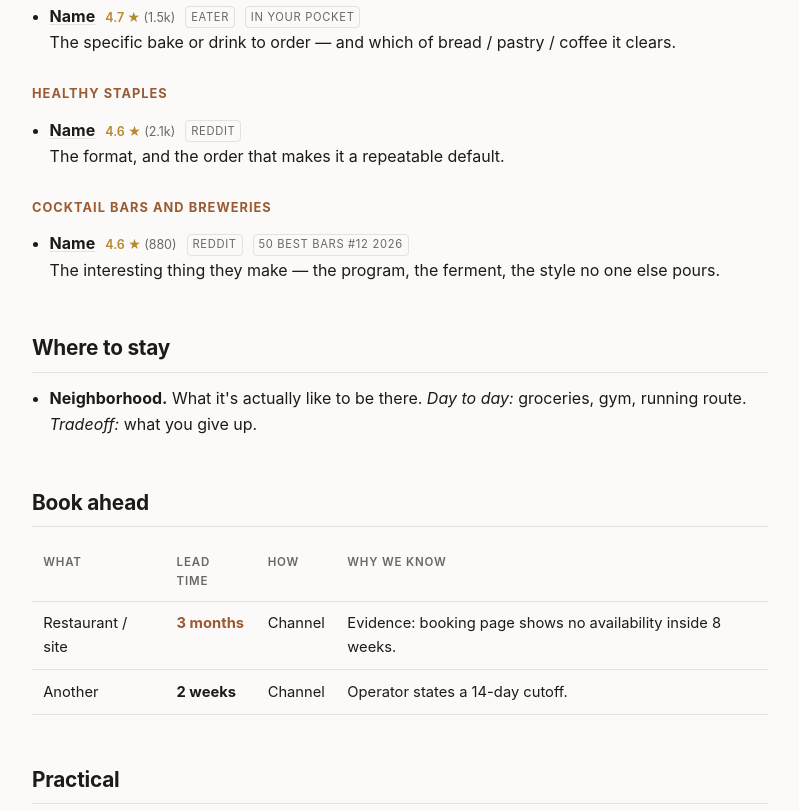
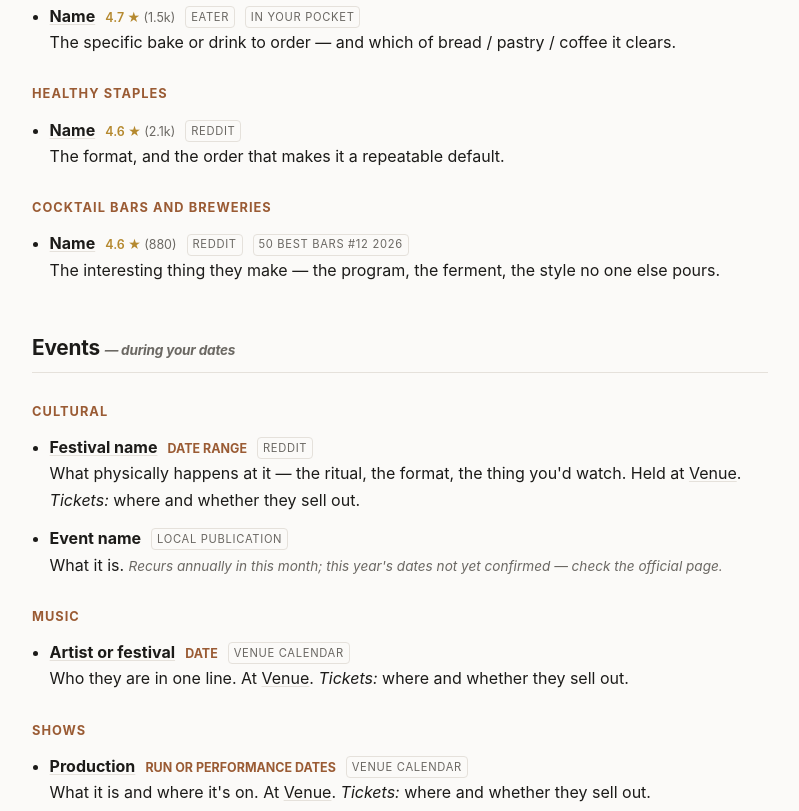
Before and after one commit to wangfowen/travelplan, a plain HTML site: page travel-brief/reference/brief-template.html in a window 1280 px wide. Shown: the part 1986-2797 px from the top of the page, without its empty margins (240-1039 px from the left). Drawn offline with Linux system fonts and the light colour scheme.

Commit message:
Reorder Food before Events; restore Events section in template
Co-Authored-By: Claude Sonnet 5 <noreply@anthropic.com>

```diff
--- a/travel-brief/reference/brief-template.html
+++ b/travel-brief/reference/brief-template.html
@@ -135,7 +135,7 @@
          knowledge are fine — label per Accuracy rules. -->
     <div class="meta">Typical MONTH: XX°/XX°C highs/lows · rain likelihood · daylight until XX:XX</div>
     <nav class="toc">
-      <a href="#do">Things to do</a><a href="#events">Events</a><a href="#food">Food</a><a href="#stay">Stay</a><a href="#book">Book ahead</a><a href="#practical">Practical</a><a href="#country">COUNTRY</a>
+      <a href="#do">Things to do</a><a href="#food">Food</a><a href="#events">Events</a><a href="#stay">Stay</a><a href="#book">Book ahead</a><a href="#practical">Practical</a><a href="#country">COUNTRY</a>
     </nav>
   </header>
 
@@ -146,7 +146,7 @@
     · Rating badge follows the name, ALWAYS with the review count — a bare
       "4.9 ★" hides whether that's 12 reviews or 12,000. NEVER invent either.
       Google ratings only; never substitute a TripAdvisor/Yelp score.
-    · EVERY Things-to-do, Events and Food entry carries a .src tag. Stack all that apply
+    · EVERY Things-to-do, Food and Events entry carries a .src tag. Stack all that apply
       when a place shows up in several sources — that agreement is the signal.
       Vocabulary: reddit (linked) · atlas obscura · eater (linked)
                   · michelin ★ YEAR · 50 best #N YEAR (name the list if it isn't
@@ -413,6 +413,84 @@
     <li><b><a href="#">Name</a></b> <span class="rating">4.6 ★ <span class="count">(880)</span></span> <span class="src"><a href="#">reddit</a></span> <span class="src">50 best bars #12 2026</span><br>The interesting thing they make — the program, the ferment, the style no one else pours.</li>
   </ul>
 
+  <!-- ── 3. EVENTS ─────────────────────────
+       Everything here is date-dependent: ONLY what falls inside the
+       traveler's dates, in four subsections. DELETE any empty subsection
+       heading-and-all; deleting the entire section is the normal outcome
+       for most cities in most weeks and beats a padded one.
+       Dates and runs must be CONFIRMED on the official page for the travel
+       year — recurring events move.
+       Anything with sellout-risk tickets here also gets a Book-ahead row. ── -->
+  <h2 id="events">Events <span class="note">— during your dates</span></h2>
+
+  <!-- Cultural: events unique to this place — a local tradition, a festival
+       the city is known for, a seasonal phenomenon, a genuine one-off.
+       NOT club nights, markets, running events, or anything a comparable
+       city also has; touring productions go in Music or Shows if anywhere. -->
+  <h3>Cultural</h3>
+  <ul>
+    <li>
+      <b><a href="https://official-event-page.example">Festival name</a></b>
+      <span class="when">DATE RANGE</span>
+      <span class="src"><a href="https://reddit.com/r/...">reddit</a></span>
+      <br>What physically happens at it — the ritual, the format, the thing you'd watch. Held at
+      <a href="https://www.google.com/maps/search/?api=1&amp;query=Venue+City">Venue</a>.
+      <em>Tickets:</em> where and whether they sell out.
+    </li>
+    <li>
+      <b>Event name</b>
+      <span class="src">local publication</span>
+      <br>What it is. <span class="note">Recurs annually in this month; this year's dates not yet confirmed — check the official page.</span>
+    </li>
+  </ul>
+
+  <!-- Music: artists playing the window and music festivals. The bar is an
+       act or lineup worth planning an evening around — not every pub gig.
+       Touring is fine here. Confirm on the venue's or artist's own page. -->
+  <h3>Music</h3>
+  <ul>
+    <li>
+      <b><a href="https://official-venue-page.example">Artist or festival</a></b>
+      <span class="when">DATE</span>
+      <span class="src">venue calendar</span>
+      <br>Who they are in one line. At
+      <a href="https://www.google.com/maps/search/?api=1&amp;query=Venue+City">Venue</a>.
+      <em>Tickets:</em> where and whether they sell out.
+    </li>
+  </ul>
+
+  <!-- Shows: what's on stage during the window — musicals and theater runs,
+       opera/ballet/symphony from resident seasons, notable stand-up. Bar: a
+       production they can't see at home, a resident company, a landmark
+       venue where attending anything is the point, or a comedian with a
+       real following. -->
+  <h3>Shows</h3>
+  <ul>
+    <li>
+      <b><a href="https://official-venue-page.example">Production</a></b>
+      <span class="when">RUN OR PERFORMANCE DATES</span>
+      <span class="src">venue calendar</span>
+      <br>What it is and where it's on. At
+      <a href="https://www.google.com/maps/search/?api=1&amp;query=Venue+City">Venue</a>.
+      <em>Tickets:</em> where and whether they sell out.
+    </li>
+  </ul>
+
+  <!-- Exhibitions: the major temporary/loan exhibition on during the window
+       — the show the museum itself bills as the event of the season, not
+       the permanent collection (that lives in Things to do). -->
+  <h3>Exhibitions</h3>
+  <ul>
+    <li>
+      <b><a href="https://official-museum-page.example">Exhibition name</a></b>
+      <span class="when">RUN DATES</span>
+      <span class="src">museum calendar</span>
+      <br>What's in it and why it's a one-off. At
+      <a href="https://www.google.com/maps/search/?api=1&amp;query=Museum+City">Museum</a>.
+      <em>Tickets:</em> timed entry or walk-in.
+    </li>
+  </ul>
+
   <!-- ── 4. WHERE TO STAY ─────────────────────────────
        2-3 neighborhoods, NOT a survey. Criteria: walkable or on a transit line
        that runs; QUIET (a nightlife strip is disqualifying, not a feature);
```
Also changed, not shown: 2 other files.
